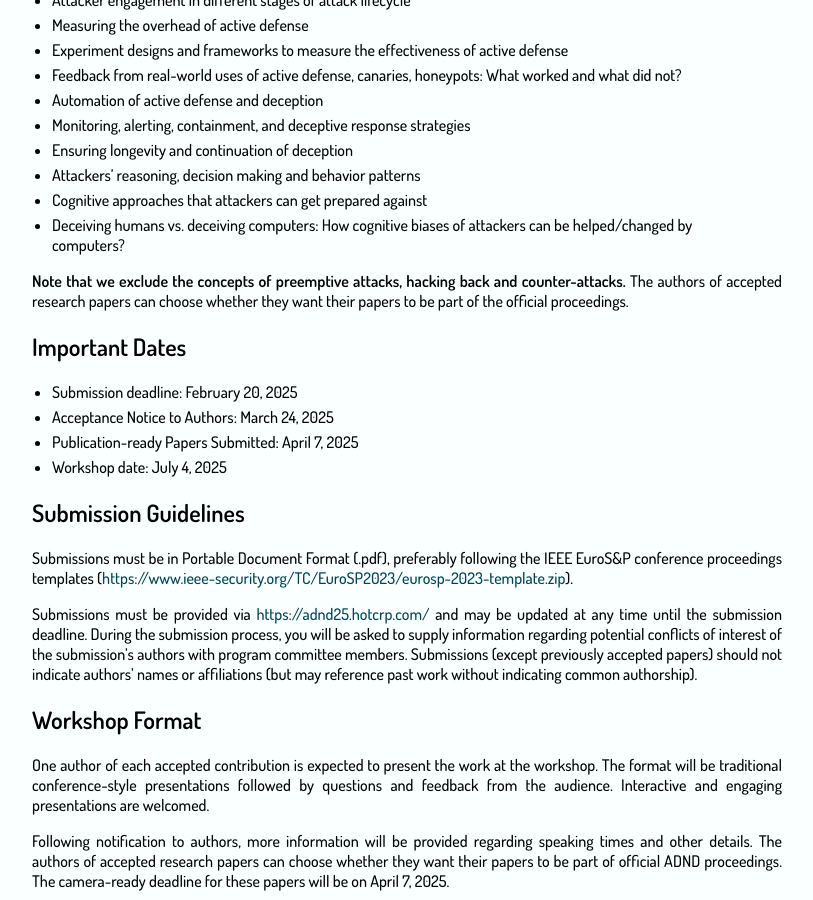
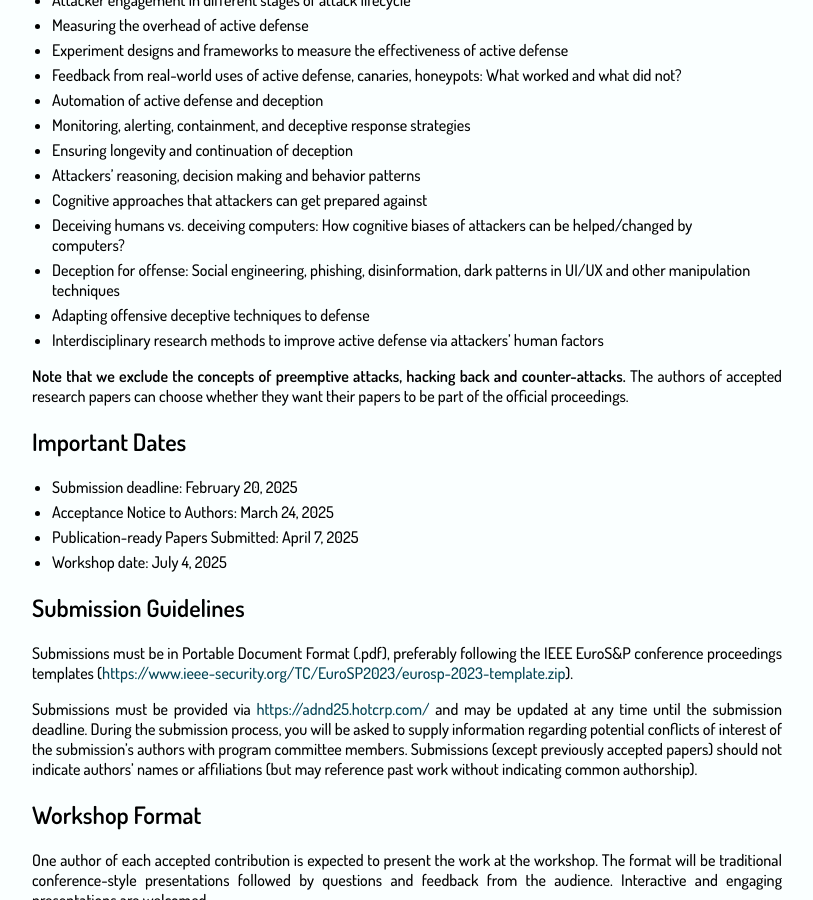
Before and after one commit to BillyPragSec/billypragsec.github.io, a Jekyll site: the page built from index.md, in a window 1280 px wide and 900 px high, scrolled down 1948 px. Shown: the whole window, without its empty margins (233-1046 px from the left). Built offline with Jekyll 4.4.1, drawn with Linux system fonts in a browser that asks for light colours; our own code applies the rules of GitHub Pages for plain Markdown files.

Commit message:
updated topics
updated topics

```diff
--- a/index.md
+++ b/index.md
@@ -71,6 +71,10 @@ The topics of interest include (but are not limited to):
 * Attackers' reasoning, decision making and behavior patterns
 * Cognitive approaches that attackers can get prepared against
 * Deceiving humans vs. deceiving computers: How cognitive biases of attackers can be helped/changed by computers?
+* Deception for offense: Social engineering, phishing, disinformation, dark patterns in UI/UX and other manipulation techniques
+* Adapting offensive deceptive techniques to defense
+* Interdisciplinary research methods to improve active defense via attackers’ human factors
+
 
 
 __Note that we exclude the concepts of preemptive attacks, hacking back and counter-attacks.__
```
